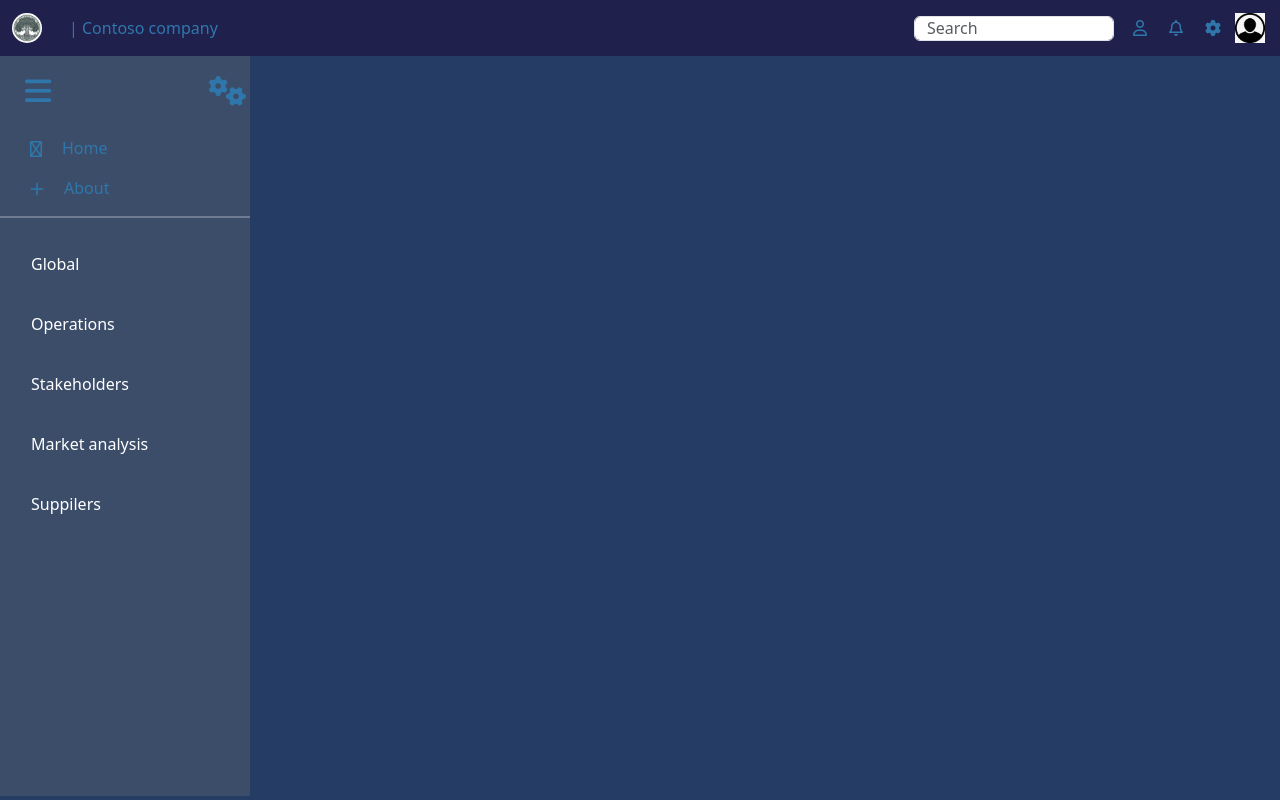
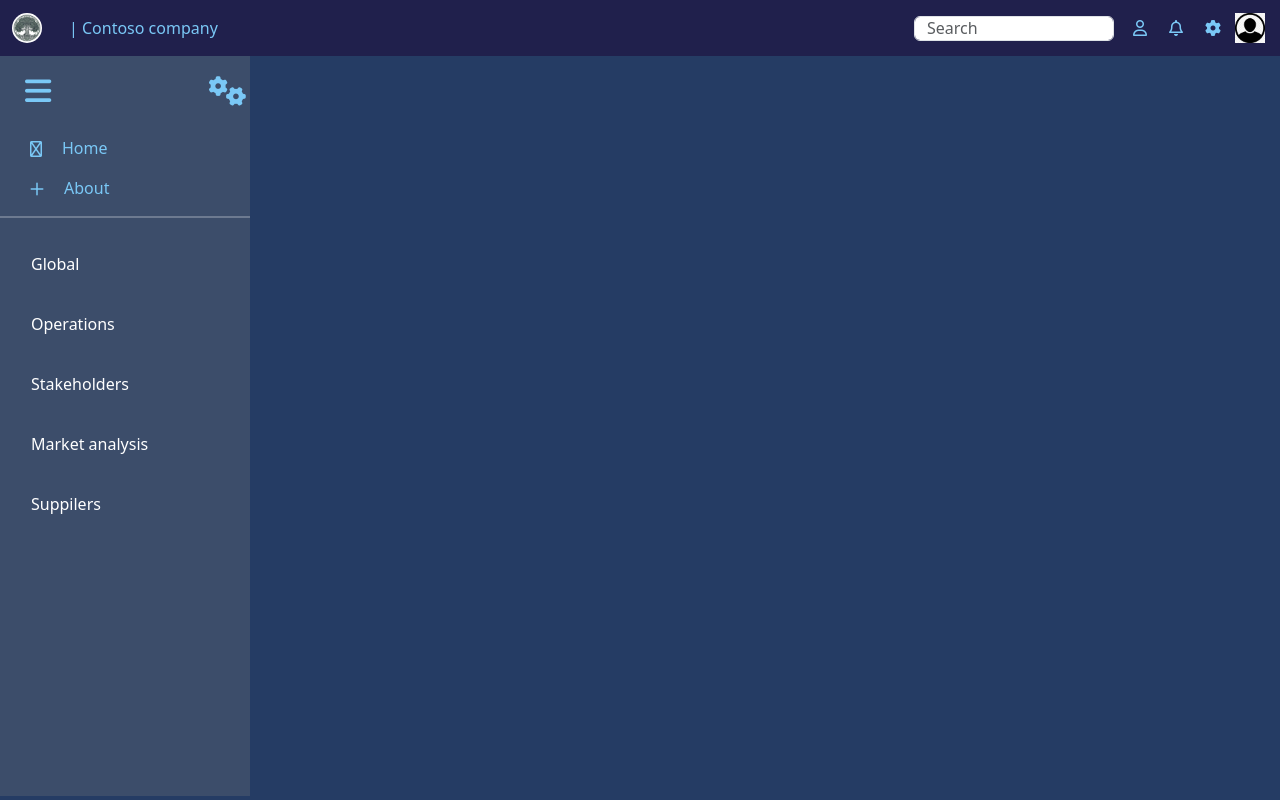
Before and after one commit to Vitorio-dev/contoso-clone, a plain HTML site: page index.html in a window 1280 px wide. Drawn offline with Linux system fonts and the light colour scheme.

Commit message:
Mudando a cor da letra

```diff
--- a/style/style.css
+++ b/style/style.css
@@ -10,7 +10,7 @@
     --cor-de-fundo-principal: rgb(37, 60, 100);
     --cor-de-fundo-secundaria: rgb(32, 32, 76);
     --cor-de-fundo-section: rgb(60, 77, 106);
-    --cor-fonte-secundaria: rgb(47, 119, 171);
+    --cor-fonte-secundaria: #7AC8F6;
     --cor-fonte-principal: rgb(255, 255, 255);
   }
 
```
